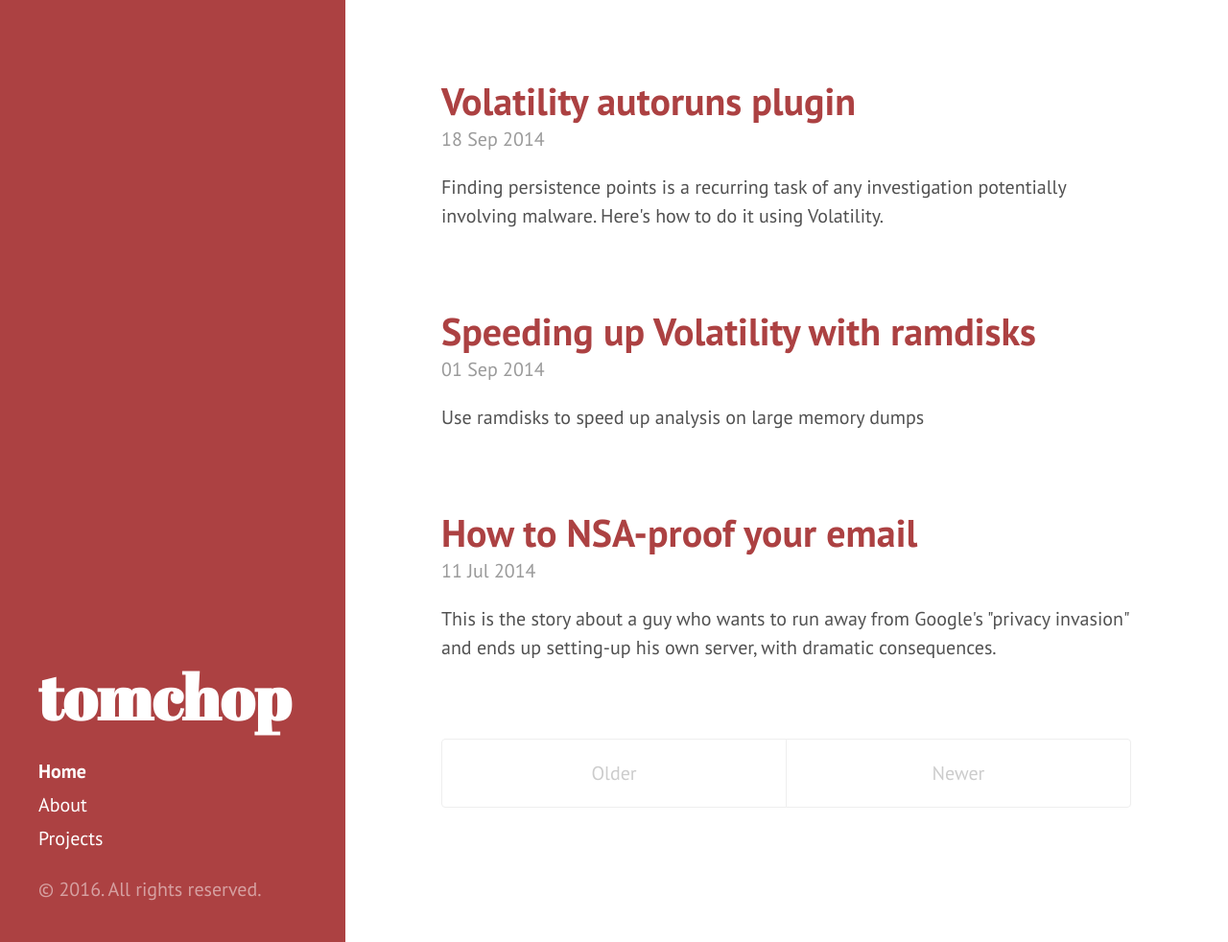
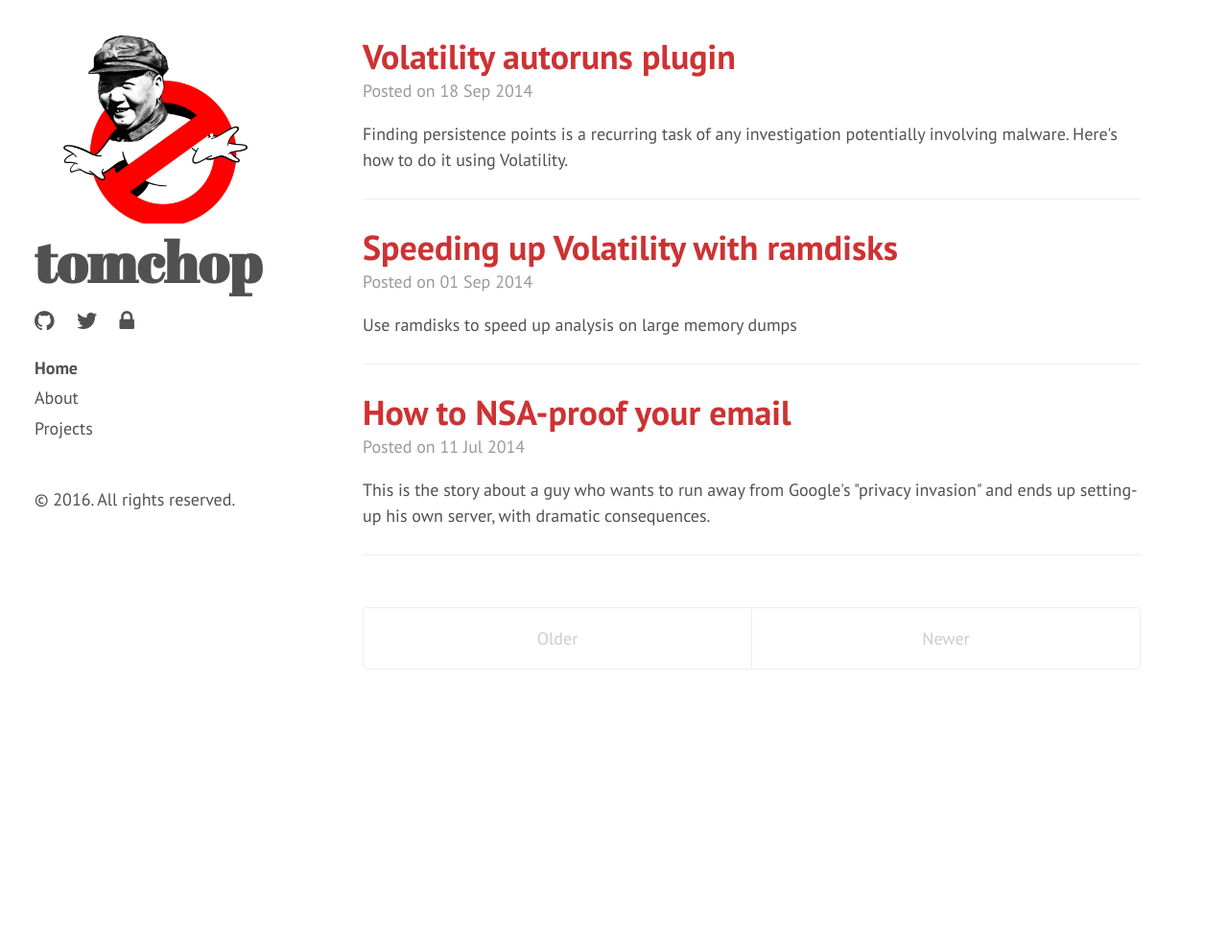
Before and after one commit to tomchop/tomchop.github.io, a Jekyll site: the page built from index.html, in a window 1280 px wide and 982 px high. Shown: the whole window at 96% size. Built offline with Jekyll 4.4.1, drawn with Linux system fonts in a browser that asks for light colours; nearby versions of some CDN libraries; the list of posts is cut into pages by our own code.

Commit message:
Appearance changes

```diff
--- a/_includes/head.html
+++ b/_includes/head.html
@@ -15,14 +15,17 @@
   </title>
 
   <!-- CSS -->
+  <link rel="stylesheet" href="http://fonts.googleapis.com/css?family=PT+Sans:400,400italic,700|Abril+Fatface">
   <link rel="stylesheet" href="{{ site.baseurl }}public/css/poole.css">
   <link rel="stylesheet" href="{{ site.baseurl }}public/css/syntax.css">
   <link rel="stylesheet" href="{{ site.baseurl }}public/css/hyde.css">
-  <link rel="stylesheet" href="http://fonts.googleapis.com/css?family=PT+Sans:400,400italic,700|Abril+Fatface">
+  <link rel="stylesheet" href="{{ site.baseurl }}public/css/tomchop.css">
+  <link href="//netdna.bootstrapcdn.com/font-awesome/4.3.0/css/font-awesome.css" rel="stylesheet">
+
 
   <!-- Icons -->
   <link rel="apple-touch-icon-precomposed" sizes="144x144" href="{{ site.baseurl }}public/apple-touch-icon-144-precomposed.png">
-                                 <link rel="shortcut icon" href="{{ site.baseurl }}public/favicon.ico">
+                                 <link rel="shortcut icon" href="{{ site.baseurl }}public/img/aptbuster.png">
 
   <!-- RSS -->
   <link rel="alternate" type="application/rss+xml" title="RSS" href="/atom.xml">
--- a/_includes/sidebar.html
+++ b/_includes/sidebar.html
@@ -1,13 +1,21 @@
 <div class="sidebar">
   <div class="container sidebar-sticky">
     <div class="sidebar-about">
+      <img src="{{ site.baseurl }}public/img/aptbuster.png" alt="" class="avatar" />
+
       <h1>
         <a href="{{ site.baseurl }}">
           {{ site.title }}
         </a>
       </h1>
+      <div class="links">
+        <a class="sidebar-nav-item" href="https://github.com/tomchop" target="_blank"><i class="fa fa-github fa-lg"></i></a>
+        <a class="sidebar-nav-item" href="https://twitter.com/tomchop_" target="_blank"><i class="fa fa-twitter fa-lg"></i></a>
+        <a class="sidebar-nav-item" href="https://keybase.io/tomchop" target="_blank"><i class="fa fa-lock fa-lg"></i></a>
+      </div>
       <p class="lead">{{ site.description }}</p>
     </div>
+
 
     <nav class="sidebar-nav">
       <a class="sidebar-nav-item{% if page.url == site.baseurl %} active{% endif %}" href="{{ site.baseurl }}">Home</a>
@@ -25,7 +33,7 @@
           {% endif %}
         {% endif %}
       {% endfor %}
-
+      <br>
     </nav>
 
     <p>&copy; {{ site.time | date: '%Y' }}. All rights reserved.</p>
--- a/_layouts/default.html
+++ b/_layouts/default.html
@@ -3,20 +3,12 @@
 
   {% include head.html %}
 
-  <body class="theme-base-08">
+  <body class="tomchop">
 
     {% include sidebar.html %}
 
     <div class="content container">
       {{ content }}
-      <!-- {% for post in site.posts %}
-        <h2 class="post-title"><a href="{{ post.url }}">{{ post.title }}</a></h2>
-        <small>{{ post.date | date_to_string }}</small>
-        <p>
-            {{ post.excerpt }}
-        </p>
-      {% endfor %} -->
-
     </div>
 
   </body>
--- a/_layouts/post.html
+++ b/_layouts/post.html
@@ -3,7 +3,7 @@ layout: default
 ---
 
 <div class="post">
-  <h1 class="post-title">{{ page.title }}</h1>
+  <h1 class="post-title"><a href="{{ page.url }}">{{ page.title }}</a></h1>
   <span class="post-date">{{ page.date | date_to_string }}</span>
   {{ content }}
 </div>
--- a/index.html
+++ b/index.html
@@ -11,7 +11,7 @@ title: Home
         {{ post.title }}
       </a>
     </h1>
-    <span class="post-date">{{ post.date | date_to_string }}</span>
+    <span class="post-date">Posted on {{ post.date | date_to_string }}</span>
     {{ post.excerpt }}
   </div>
   {% endfor %}
--- /dev/null
+++ b/public/css/tomchop.css
@@ -0,0 +1,60 @@
+html {
+  font-size: 18px;
+}
+
+.content {
+  max-width: 100%;
+  padding-top: 2rem;
+  /*margin-left: 20rem;*/
+}
+
+@media (min-width: 64em) {
+  .content {
+    margin-left: 20rem;
+    margin-right: 4rem;
+  }
+}
+
+.sidebar-sticky {
+  bottom: initial;
+}
+
+.post {
+  margin-bottom: 1.5em;
+  padding-bottom: 1.5em;
+  border-bottom: 1px solid #eee;
+}
+
+.related {
+  border-top: 0px;
+  padding-top: 0.5rem;
+}
+
+.links a {
+  display: inline-block;
+  margin-right: 1rem;
+}
+
+img.avatar {
+  height: 200px;
+  margin: 0 auto;
+}
+
+/*link colors*/
+
+.tomchop .sidebar,
+.tomchop .sidebar a {
+  background-color: white;
+  color: #515151;
+}
+
+.tomchop .sidebar a:hover,
+.tomchop .content a,
+.tomchop .related-posts li a:hover {
+  color: #CD3233;
+  text-decoration: none;
+}
+
+.tomchop .post p a:hover {
+  border-bottom: 5px solid rgba(205, 50, 51, 0.7);
+}
```
Also changed, not shown: public/apple-touch-icon-144-precomposed.png (deleted), public/favicon.ico (deleted), public/img/aptbuster.png (added).
